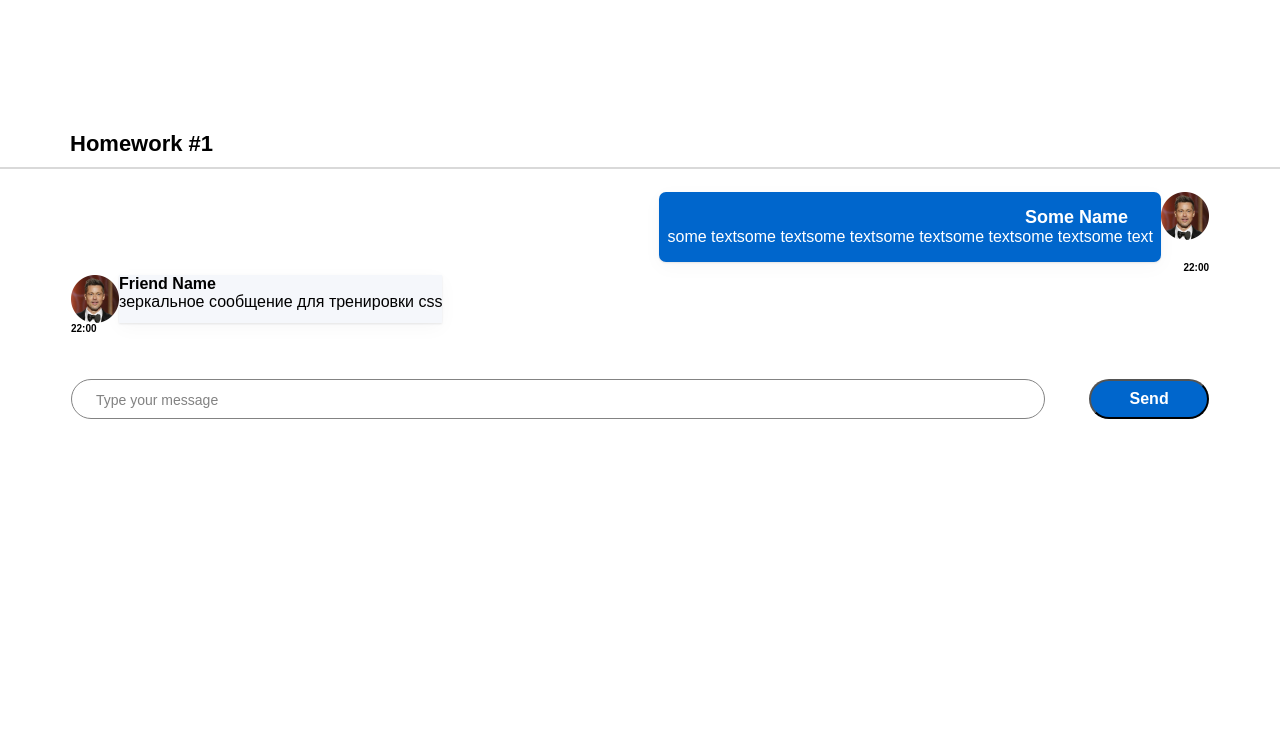
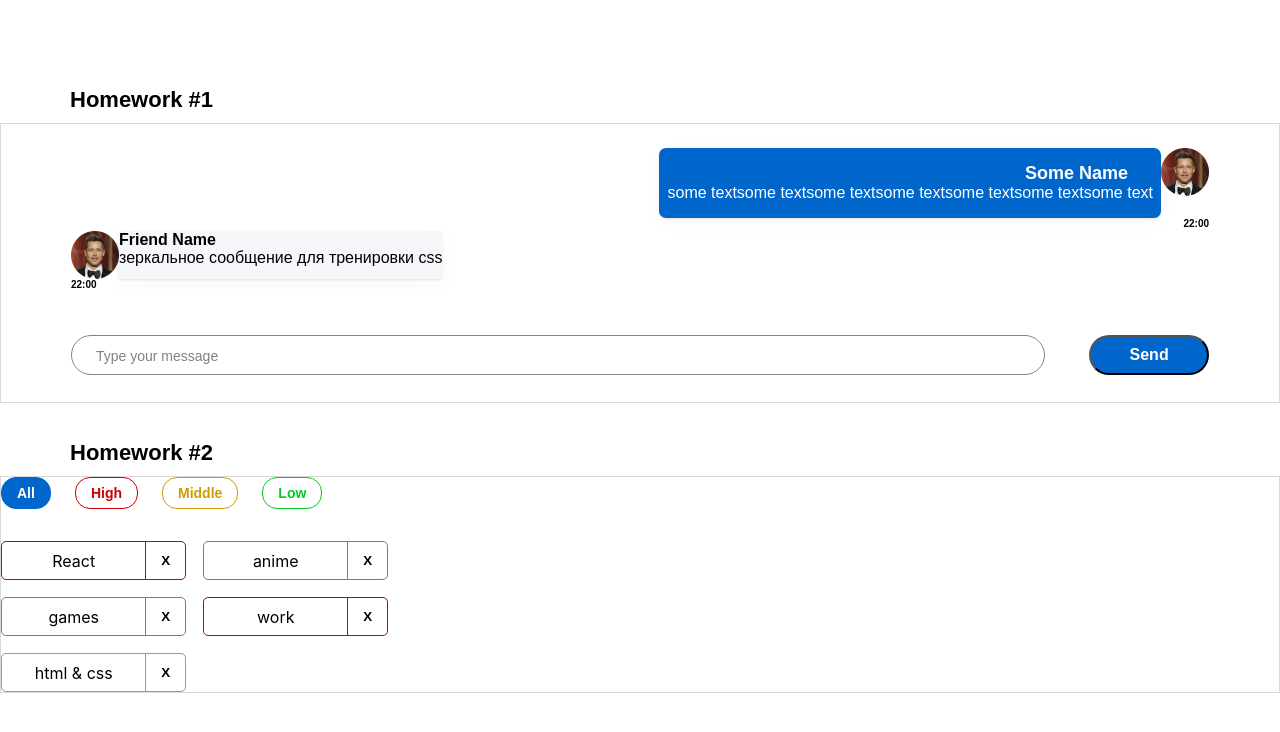
Before and after one commit to kicym/Dz_sprint2, a React (Create React App) app: page / in a window 1280 px wide. Shown: the top 732 px of the page. Built offline with nearby package versions, Linux system fonts and the light colour scheme.

Commit message:
Homework #2

```diff
--- a/src/s1-main/App.module.css
+++ b/src/s1-main/App.module.css
@@ -1,13 +1,11 @@
 .App {
     --header_height: 60px;
-
+    margin-top: 50px;
 }
 
 .hw {
     border: 1px solid #d9d9d9;
     width: 100%;
-    height: 0px;
-
 }
 
 .hwTitle {
@@ -15,7 +13,7 @@
     font-weight: 600;
     font-size: 22px;
     color: #000;
-    padding-top: 131px;
+    padding-top: 37px;
     padding-left: 70px;
     padding-bottom: 10px;
 }
--- a/src/s1-main/App.tsx
+++ b/src/s1-main/App.tsx
@@ -1,13 +1,14 @@
 import React from 'react'
 import s from './App.module.css'
 import HW1 from '../s2-homeworks/hw01/HW1'
+import HW2 from "../s2-homeworks/hw02/HW2";
 
 function App() {
     return (
         <div className={s.App}>
             <HW1/>
             {/*раскомментировать по ходу выполнения*/}
-            {/*<HW2/>*/}
+            <HW2/>
             {/*<HW3/>*/}
             {/*<HW4/>*/}
 
--- a/src/s2-homeworks/hw02/HW2.tsx
+++ b/src/s2-homeworks/hw02/HW2.tsx
@@ -17,16 +17,17 @@
 * */
 
 // types
-export type AffairPriorityType = any // need to fix any
+export type AffairPriorityType = 'high' | 'low' | 'middle'
+ // need to fix any
 export type AffairType = {
-    _id: any // need to fix any
-    name: any // need to fix any
+    _id: number // need to fix any
+    name: string // need to fix any
     priority: AffairPriorityType
 }
 export type FilterType = 'all' | AffairPriorityType
 
 // constants
-const defaultAffairs: any = [ // need to fix any
+const defaultAffairs: Array<AffairType> = [ // need to fix any
     {_id: 1, name: 'React', priority: 'high'}, // студенты могут изменить содержимое name и количество элементов в массиве, ...priority не менять!
     {_id: 2, name: 'anime', priority: 'low'},
     {_id: 3, name: 'games', priority: 'low'},
@@ -35,27 +36,28 @@
 ]
 
 // pure helper functions
-export const filterAffairs = (affairs: any, filter: any): any => { // need to fix any
+export const filterAffairs = (affairs: Array<AffairType>, filter: FilterType): Array<AffairType> => { // need to fix any
     //если пришел фильтр "all"...может нам вообще не фильтровать, а вернуть все?
     //а вот если пришло другое значение...
-
-    return affairs // need to fix
+    return  filter === "all" ? affairs : affairs.filter(affair => affair.priority === filter)
 }
-export const deleteAffair = (affairs: any, _id: any): any => { // need to fix any
+ // need to fix
+export const deleteAffair = (affairs: Array<AffairType>, _id: number): Array<AffairType> => { // need to fix any
     // need to fix
     // отбрасывай при помощи метода filter лишних affairs
-    return affairs
+    return  affairs.filter(affair => affair._id !== _id)
 }
 
 function HW2() {
-    const [affairs, setAffairs] = useState<any>(defaultAffairs) // need to fix any
+    const [affairs, setAffairs] = useState<Array<AffairType>>(defaultAffairs) // need to fix any
     const [filter, setFilter] = useState<FilterType>('all')
 
     const filteredAffairs = filterAffairs(affairs, filter)
-    const deleteAffairCallback = (_id: any) => { // need to fix any
+    const deleteAffairCallback = (_id: number) => { // need to fix any
         // need to fix
         // это просто функция стрелочник-она засетает, то что сделает deleteAffair
         // setAffairs(вызываю функцию(передаю аргументы))
+        setAffairs(deleteAffair(affairs, _id))
     }
 
     return (
--- a/src/s2-homeworks/hw02/affairs/Affairs.tsx
+++ b/src/s2-homeworks/hw02/affairs/Affairs.tsx
@@ -1,12 +1,12 @@
 import React from 'react'
 import Affair from './affair/Affair'
-import {AffairType, FilterType} from '../HW2'
+import {AffairType, deleteAffair, FilterType} from '../HW2'
 import s from './Affairs.module.css'
 
 type AffairsPropsType = {
-    data: any // need to fix any
-    setFilter: any  //(filter: FilterType) => void -запоминай, как типизируется useState
-    deleteAffairCallback: any  //не забывай, что функция сюда приехала не пустой
+    data:  AffairType[]// need to fix any
+    setFilter: (filter: FilterType) => void  //(filter: FilterType) => void -запоминай, как типизируется useState
+    deleteAffairCallback: (_id: number) => void  //не забывай, что функция сюда приехала не пустой
     filter: FilterType
 }
 
@@ -14,15 +14,19 @@
     const setAll = () => {
         // need to fix
         //пропс.setFilter('all')
+        props.setFilter("all")
     }
     const setHigh = () => {
         // need to fix
+        props.setFilter("high")
     }
     const setMiddle = () => {
         // need to fix
+        props.setFilter("middle")
     }
     const setLow = () => {
         // need to fix
+        props.setFilter("low")
     }
 
     const cnAll = s.button + ' ' + s.all + (props.filter === 'all' ? ' ' + s.active : '')
--- a/src/s2-homeworks/hw02/affairs/affair/Affair.tsx
+++ b/src/s2-homeworks/hw02/affairs/affair/Affair.tsx
@@ -6,7 +6,7 @@
 type AffairPropsType = {
     // key не нужно типизировать
     affair: AffairType
-    deleteAffairCallback: any // need to fix any
+    deleteAffairCallback: (_id: number) => void // need to fix any
 }
 
 function Affair(props: AffairPropsType) {
@@ -19,6 +19,8 @@
         // далее из Affairs всплывет в HW2->
         // в HW2 находим deleteAffairCallback- это и есть наш клиент ->
         // deleteAffairCallback вызовет setAffairs(...) и   deleteAffair(...)
+        props.deleteAffairCallback(props.affair._id)
+
     }
 
     const nameClass = s.name + ' ' + s2[props.affair.priority]
@@ -32,12 +34,12 @@
         >
             <div id={'hw2-name-' + props.affair._id} className={nameClass}>
                 {/*создаёт студент*/}
-                {/* ПРОПС.ВЫВОДИМ ИМЯ*/}
+                {props.affair.name}
                 {/**/}
             </div>
             <div id={'hw2-priority-' + props.affair._id} hidden>
                 {/*создаёт студент*/}
-
+                {props.affair.priority}
                 {/**/}
             </div>
 
@@ -46,6 +48,7 @@
                 className={buttonClass}
                 // need to fix
                 //ОНКЛИК={ФУНКЦИЯ}
+                onClick={deleteCallback}
             >
                 {/*текст кнопки могут изменить студенты*/}
                 X
```
